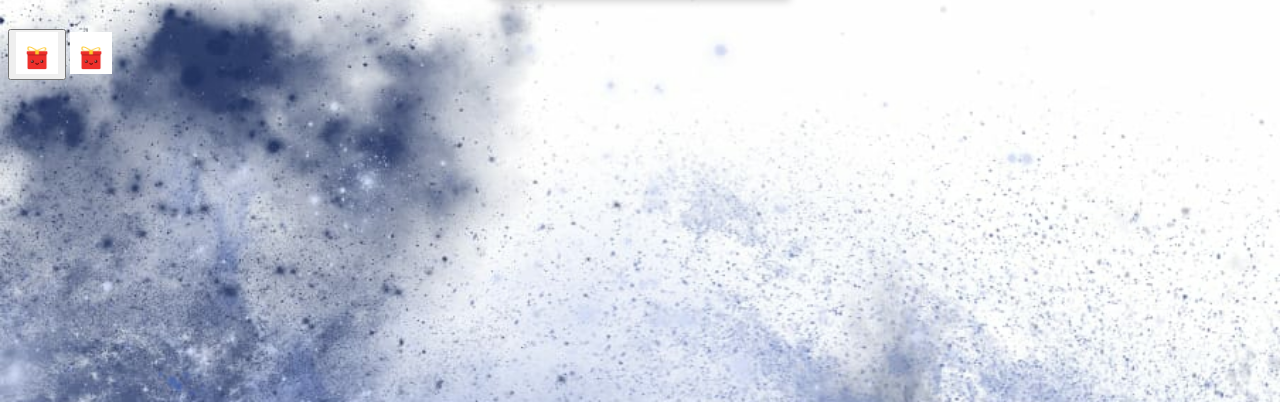
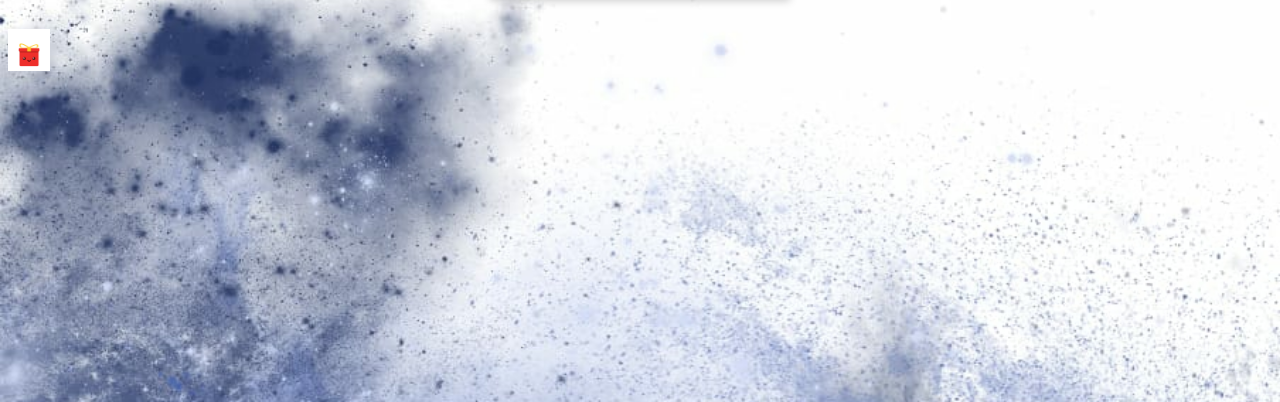
Before and after one commit to Nobita22/HappyBirthdayPotti, a plain HTML site: page Index.html in a window 1280 px wide. Shown: the part 398-800 px from the top of the page. Drawn offline with Linux system fonts and the light colour scheme.

Commit message:
Update Index.html

```diff
--- a/Index.html
+++ b/Index.html
@@ -140,7 +140,7 @@ body {
   </div>
   </div>
 
-<button onclick="location.href='Index2.html'"><img src="Smiley.gif" style="width:42px;height:42px;" ></button>
+
 <a location.href="Index2.html"><img src="Smiley.gif" alt="HTML tutorial" style="width:42px;height:42px;"></a>
 </body>
 </html>
```
